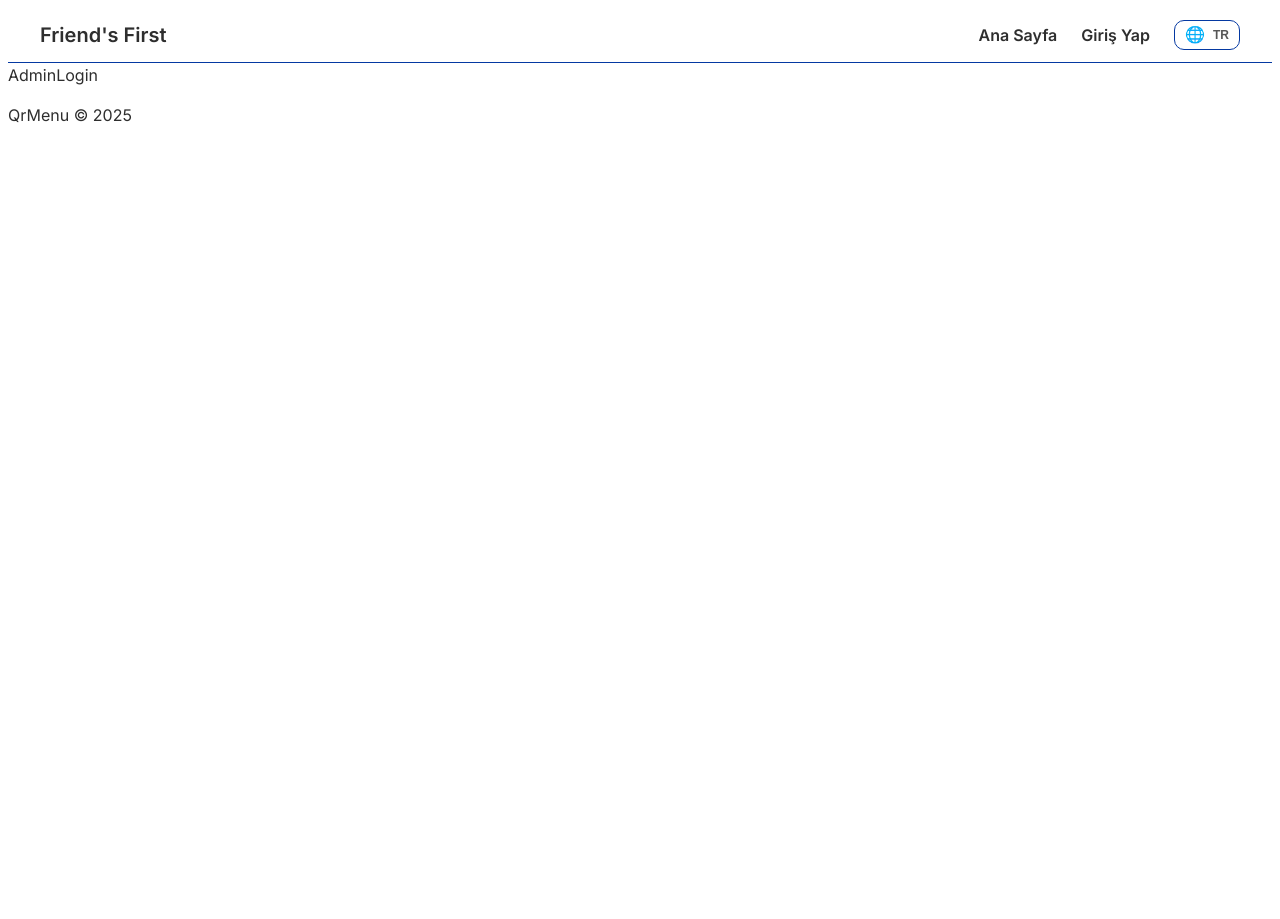
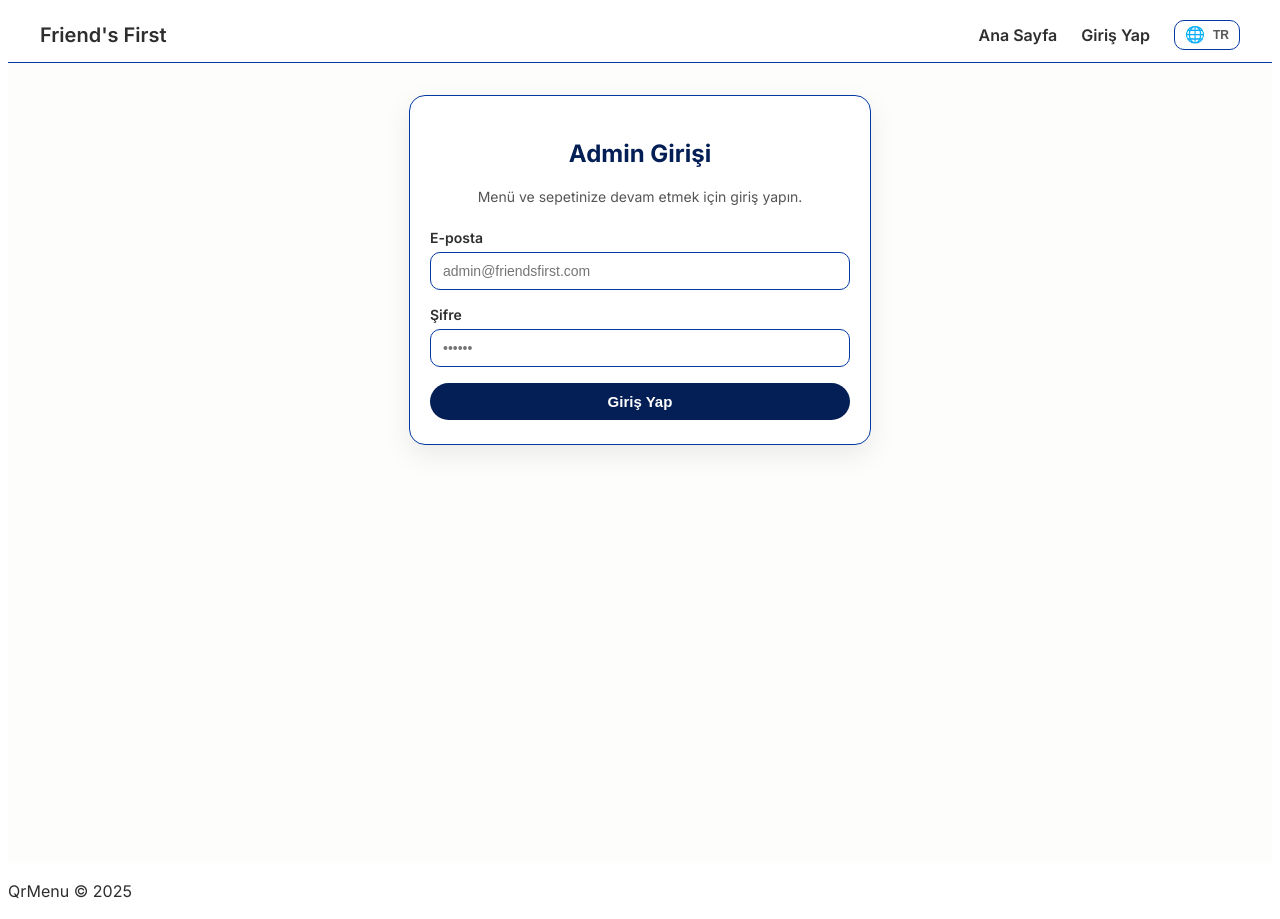
Before and after one commit to NurAleynaPektas/qrMenu, a React (Vite) app in the folder client/: page /admin/login in a window 1280 px wide. Before the commit the page ends 800 px from the top, so only its background shows below. Built offline with nearby package versions, Linux system fonts and the light colour scheme.

Commit message:
login register adminLogin slices

```diff
--- a/client/src/App.jsx
+++ b/client/src/App.jsx
@@ -2,6 +2,7 @@ import { lazy, Suspense, useEffect } from "react";
 import { Routes, Route, useLocation } from "react-router-dom";
 import Navbar from "./components/Navbar";
 import Footer from "./components/Footer";
+import ProtectedRoute from "./components/ProtectedRoute";
 
 // Lazy-loaded pages
 const Home = lazy(() => import("./pages/Home"));
@@ -48,13 +49,18 @@ export default function App() {
           <Route path="/" element={<Home />} />
           <Route path="/menu" element={<Menu />} />
           <Route path="/cart" element={<Cart />} />
-          <Route path="/checkout" element={<Checkout />} />
+          <Route
+            path="/checkout"
+            element={
+              <ProtectedRoute>
+                <Checkout />
+              </ProtectedRoute>
+            }
+          />
           <Route path="/admin/login" element={<AdminLogin />} />
           <Route path="/admin/dashboard" element={<AdminDashboard />} />
-          {/* ✅ Auth sayfaları */}
           <Route path="/login" element={<Login />} />
           <Route path="/register" element={<Register />} />
-          {/* 404 */}
           <Route path="*" element={<NotFound />} />
         </Routes>
       </Suspense>
--- /dev/null
+++ b/client/src/components/ProtectedRoute.jsx
@@ -0,0 +1,14 @@
+import { useSelector } from "react-redux";
+import { Navigate, useLocation } from "react-router-dom";
+
+export default function ProtectedRoute({ children }) {
+  const user = useSelector((state) => state.auth.user);
+  const location = useLocation();
+
+
+  if (!user) {
+    return <Navigate to="/login" replace state={{ from: location.pathname }} />;
+  }
+
+  return children;
+}
--- a/client/src/i18n/en.json
+++ b/client/src/i18n/en.json
@@ -87,7 +87,9 @@
     "error": "Something went wrong. Please try again.",
     "invalid": "Invalid email or password.",
     "login_sub": "Sign in to continue to the menu and cart.",
-    "register_sub": "Create an account to save your orders and preferences."
+    "register_sub": "Create an account to save your orders and preferences.",
+    "login_to_add": "Please login to add items to your cart."
+
   },
   "notFound": {
     "metaTitle": "Page not found — 404",
--- a/client/src/i18n/fr.json
+++ b/client/src/i18n/fr.json
@@ -88,7 +88,9 @@
     "error": "Une erreur s'est produite. Veuillez réessayer.",
     "invalid": "E-mail ou mot de passe incorrect.",
     "login_sub": "Connectez-vous pour continuer vers le menu et le panier.",
-    "register_sub": "Créez un compte pour enregistrer vos commandes et préférences."
+    "register_sub": "Créez un compte pour enregistrer vos commandes et préférences.",
+      "login_to_add": "Veuillez vous connecter pour ajouter des articles à votre panier."
+
   },
   "notFound": {
     "metaTitle": "Page introuvable — 404",
--- a/client/src/i18n/tr.json
+++ b/client/src/i18n/tr.json
@@ -87,7 +87,9 @@
     "error": "Bir hata oluştu. Lütfen tekrar deneyin.",
     "invalid": "E-posta veya şifre hatalı.",
     "login_sub": "Menü ve sepetinize devam etmek için giriş yapın.",
-    "register_sub": "Siparişlerinizi ve tercihlerinizi kaydetmek için hesap oluşturun."
+    "register_sub": "Siparişlerinizi ve tercihlerinizi kaydetmek için hesap oluşturun.",
+    "login_to_add": "Sepete ürün eklemek için lütfen giriş yapın."
+
   },
   "notFound": {
     "metaTitle": "Sayfa bulunamadı — 404",
--- a/client/src/pages/AdminLogin.jsx
+++ b/client/src/pages/AdminLogin.jsx
@@ -1,11 +1,99 @@
-import React from 'react'
+import { useState } from "react";
+import { useDispatch } from "react-redux";
+import { useNavigate, useLocation } from "react-router-dom";
+import { useTranslation } from "react-i18next";
+import { setCredentials } from "../redux/authSlice";
+import s from "./Auth.module.css";
 
-const AdminLogin = () => {
+export default function AdminLogin() {
+  const { t } = useTranslation();
+  const dispatch = useDispatch();
+  const navigate = useNavigate();
+  const location = useLocation();
+
+  const [email, setEmail] = useState("");
+  const [password, setPassword] = useState("");
+  const [error, setError] = useState("");
+
+  const from = location.state?.from || "/admin/dashboard";
+
+  const onSubmit = (e) => {
+    e.preventDefault();
+    setError("");
+
+    if (!email || !password) {
+      setError(t("auth.fill_all") || "Please fill all fields.");
+      return;
+    }
+
+
+    const ADMIN_EMAIL = "admin@friendsfirst.com";
+    const ADMIN_PASS = "admin123";
+
+    if (email !== ADMIN_EMAIL || password !== ADMIN_PASS) {
+      setError(t("auth.invalid") || "Invalid email or password.");
+      return;
+    }
+
+    const fakeToken = "fake-admin-jwt-token";
+
+    dispatch(
+      setCredentials({
+        user: { name: "Admin", email: ADMIN_EMAIL },
+        token: fakeToken,
+        isAdmin: true,
+      })
+    );
+
+    navigate(from, { replace: true });
+  };
+
   return (
-    <div>
-          AdminLogin
-    </div>
-  )
+    <main className={s.page}>
+      <form className={s.card} onSubmit={onSubmit}>
+        <h1 className={s.title}>
+          {t("admin.login_title") || "Admin Panel Login"}
+        </h1>
+        <p className={s.subtitle}>
+          {t("auth.login_sub") || "Sign in to continue to the admin dashboard."}
+        </p>
+
+        <div className={s.field}>
+          <label htmlFor="email" className={s.label}>
+            {t("admin.email") || "Email"}
+          </label>
+          <input
+            id="email"
+            className={s.input}
+            type="email"
+            value={email}
+            onChange={(e) => setEmail(e.target.value)}
+            placeholder="admin@friendsfirst.com"
+          />
+        </div>
+
+        <div className={s.field}>
+          <label htmlFor="password" className={s.label}>
+            {t("admin.password") || "Password"}
+          </label>
+          <input
+            id="password"
+            className={s.input}
+            type="password"
+            value={password}
+            onChange={(e) => setPassword(e.target.value)}
+            placeholder="••••••"
+          />
+        </div>
+
+        {error && <p className={s.error}>{error}</p>}
+
+        <div className={s.actions}>
+          <button type="submit" className={s.submitBtn}>
+            {t("admin.sign_in") || "Sign In"}
+          </button>
+        </div>
+      </form>
+    </main>
+  );
 }
-
-export default AdminLogin
--- a/client/src/pages/Login.jsx
+++ b/client/src/pages/Login.jsx
@@ -1,7 +1,7 @@
 import { useState } from "react";
 import { useTranslation } from "react-i18next";
 import { useDispatch } from "react-redux";
-import { setUser } from "../redux/authSlice";
+import { setCredentials } from "../redux/authSlice";
 import { useNavigate, Link, useLocation } from "react-router-dom";
 import s from "./Auth.module.css";
 
@@ -48,7 +48,17 @@ export default function Login() {
       return;
     }
 
-    dispatch(setUser({ name: saved.name, email: saved.email }));
+    // 🔐 Şimdilik fake JWT token
+    const fakeToken = "fake-jwt-token-for-" + saved.email;
+
+    dispatch(
+      setCredentials({
+        user: { name: saved.name, email: saved.email },
+        token: fakeToken,
+        isAdmin: false,
+      })
+    );
+
     navigate(from, { replace: true });
   };
 
--- a/client/src/pages/Menu.jsx
+++ b/client/src/pages/Menu.jsx
@@ -1,13 +1,18 @@
 import React from "react";
 import s from "./Menu.module.css";
 import { useTranslation } from "react-i18next";
-import { useDispatch } from "react-redux";
+import { useDispatch, useSelector } from "react-redux";
 import { addToCart } from "../redux/cartSlice";
 import iziToast from "izitoast";
+import { useNavigate, useLocation } from "react-router-dom";
 
 export default function Menu() {
   const { t } = useTranslation();
   const dispatch = useDispatch();
+  const navigate = useNavigate();
+  const location = useLocation();
+
+  const user = useSelector((state) => state.auth.user);
 
   const items = [
     {
@@ -37,6 +42,22 @@ export default function Menu() {
   ];
 
   const handleAddToCart = (item) => {
+    if (!user) {
+      iziToast.show({
+        title: t("auth.login") || "Login",
+        message:
+          t("auth.login_to_add") || "Please login to add items to your cart.",
+        backgroundColor: "#b91c1c",
+        titleColor: "#ffffff",
+        messageColor: "#fef2f2",
+        position: "topCenter",
+        timeout: 3500,
+        progressBar: true,
+      });
+
+      navigate("/login", { state: { from: location.pathname } });
+      return;
+    }
     dispatch(addToCart(item));
 
     iziToast.show({
--- a/client/src/pages/Register.jsx
+++ b/client/src/pages/Register.jsx
@@ -1,7 +1,7 @@
 import { useState } from "react";
 import { useTranslation } from "react-i18next";
 import { useDispatch } from "react-redux";
-import { setUser } from "../redux/authSlice";
+import { setCredentials } from "../redux/authSlice";
 import { useNavigate, Link } from "react-router-dom";
 import s from "./Auth.module.css";
 
@@ -31,11 +31,21 @@ export default function Register() {
       return;
     }
 
-    // Fake kayıt (sadece localStorage)
+    // Fake kayıt (backend yerine localStorage)
     const creds = { name, email, password };
     window.localStorage.setItem("ff-credentials", JSON.stringify(creds));
 
-    dispatch(setUser({ name, email }));
+    // 🔐 Şimdilik fake JWT token
+    const fakeToken = "fake-jwt-token-for-" + email;
+
+    dispatch(
+      setCredentials({
+        user: { name, email },
+        token: fakeToken,
+        isAdmin: false,
+      })
+    );
+
     navigate("/", { replace: true });
   };
 
--- a/client/src/redux/store.js
+++ b/client/src/redux/store.js
@@ -13,6 +13,16 @@ if (typeof window !== "undefined") {
   store.subscribe(() => {
     const state = store.getState();
     window.localStorage.setItem("ff-cart", JSON.stringify(state.cart.items));
-    window.localStorage.setItem("ff-user", JSON.stringify(state.auth.user));
+
+
+    window.localStorage.setItem(
+      "ff-auth",
+      JSON.stringify({
+        user: state.auth.user,
+        token: state.auth.token,
+        isAdmin: state.auth.isAdmin,
+      })
+    );
+
   });
 }
```
Also changed, not shown: client/src/redux/authSlice.js (+22 -8 lines).
